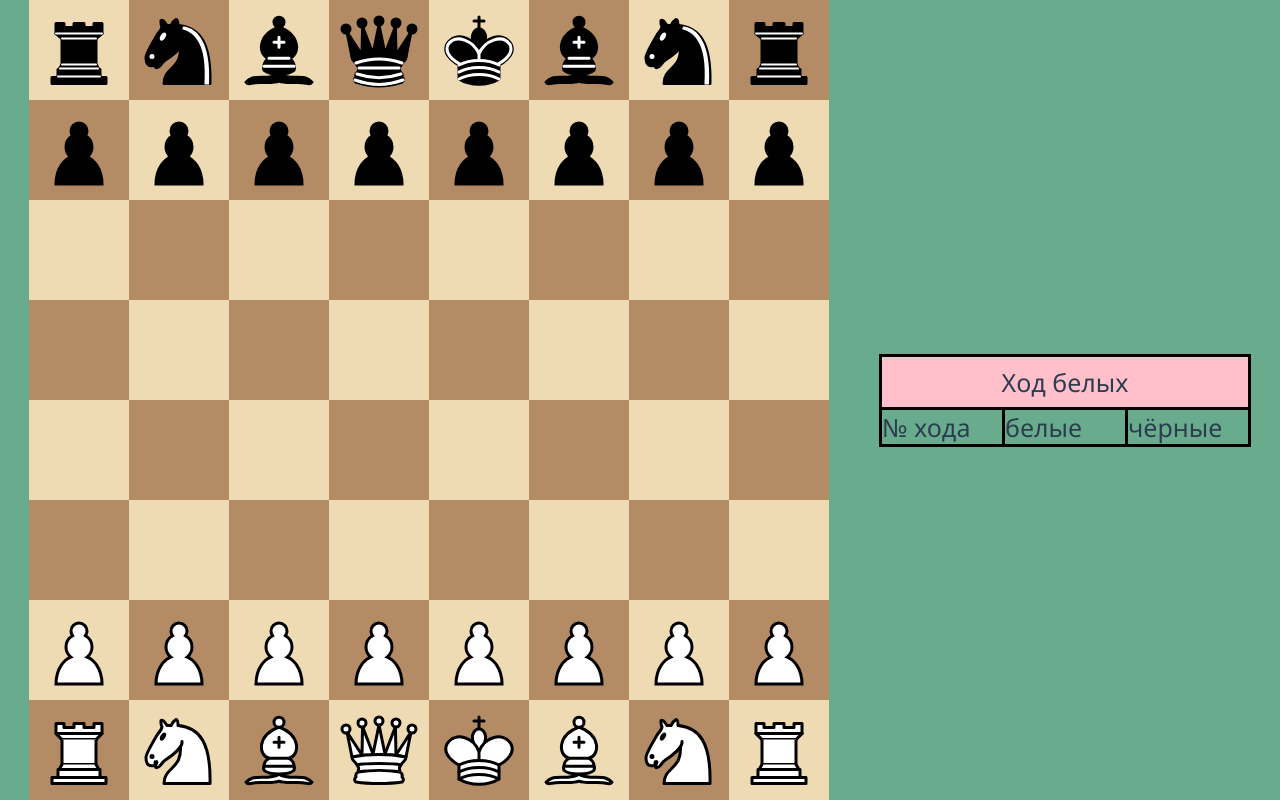
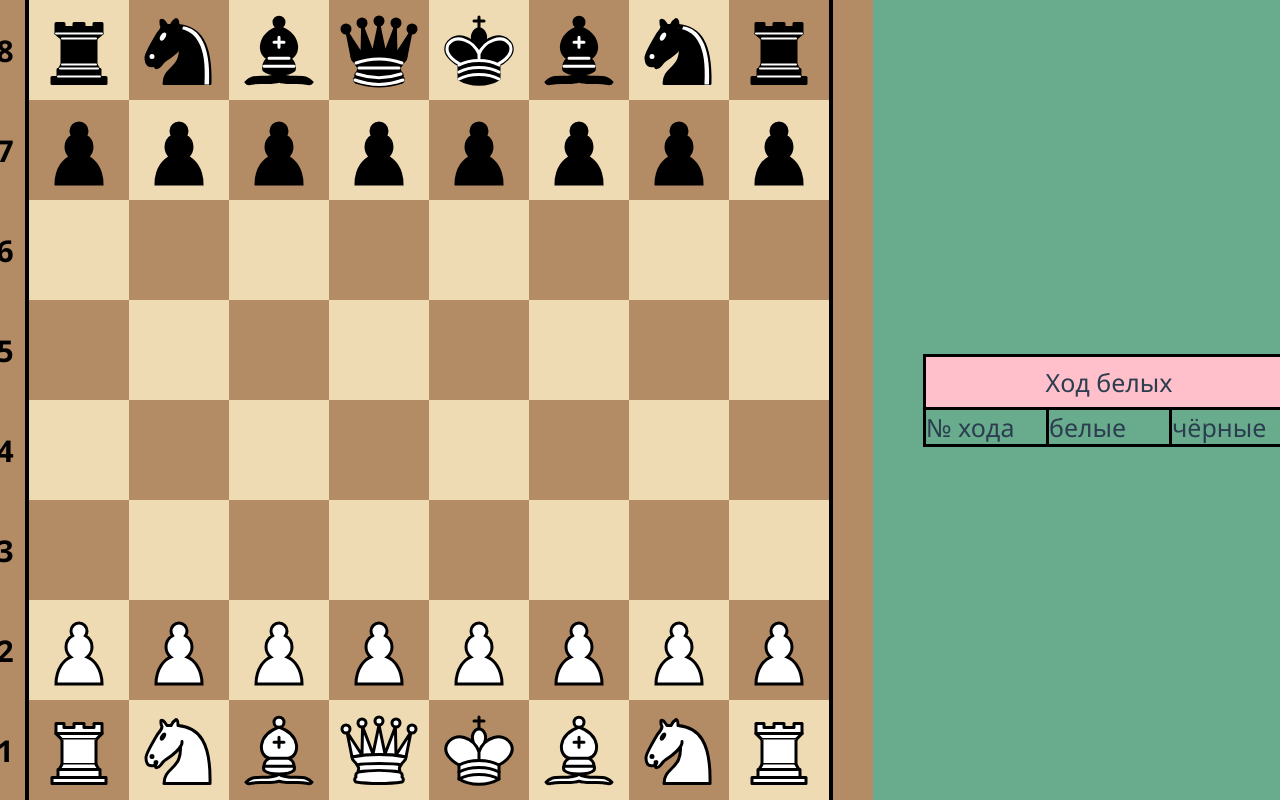
Before and after one commit to Aleks-Kar/simple-chess, a Vue app: page / in a window 1280 px wide. Built offline with nearby package versions, Linux system fonts and the light colour scheme.

Commit message:
add: board marking

```diff
--- a/src/components/TheBoard.vue
+++ b/src/components/TheBoard.vue
@@ -15,8 +15,12 @@ onMounted(() => {
 </script>
 
 <template>
-  <div class="info"></div>
   <div class="board">
+    <div class="board_naming_vertical">
+      <div v-for="number in '87654321'">{{ number }}</div>
+    </div>
+    <div>
+      <div class="board__field">
         <div v-for="(_, y) in 8" class="board__row">
           <MySquare
             v-for="(_, x) in 8"
@@ -25,18 +29,85 @@ onMounted(() => {
             :index="x + y * 8" />
         </div>
       </div>
+      <div class="board_naming_horizontal">
+        <div v-for="char in 'ABCDEFGH'">{{ char }}</div>
+      </div>
+    </div>
+  </div>
 </template>
 
 <style>
 .board {
   display: flex;
+  flex-direction: row;
+  justify-content: center;
+  align-items: center;
+  background-color: hsl(29, 34%, 55%);
+}
+
+.board__field {
+  display: flex;
+  justify-content: center;
+  align-items: center;
   flex-wrap: wrap;
   width: 800px;
   height: 800px;
+  margin-top: 40px;
+  margin-right: 40px;
+  border: 4px solid black;
   user-select: none;
 }
 
 .board__row {
   display: flex;
 }
+
+.board_naming_horizontal {
+  display: flex;
+  justify-content: flex-start;
+  width: 800px;
+  color: black;
+  /* background-color: blue; */
+}
+
+.board_naming_horizontal > div {
+  text-align: center;
+  width: 20px;
+  height: 40px;
+  line-height: 40px;
+  font-size: 30px;
+  font-weight: bold;
+}
+
+.board_naming_horizontal > div:first-child {
+  margin-left: 40px;
+}
+
+.board_naming_horizontal > div + div {
+  margin-left: 80px;
+}
+
+.board_naming_vertical {
+  /* display: flex; */
+  /* justify-content: flex-start; */
+  height: 800px;
+  color: black;
+}
+
+.board_naming_vertical > div {
+  text-align: center;
+  width: 40px;
+  height: 40px;
+  /* line-height: 40px; */
+  font-size: 30px;
+  font-weight: bold;
+}
+
+.board_naming_vertical > div:first-child {
+  margin-top: 30px;
+}
+
+.board_naming_vertical > div + div {
+  margin-top: 60px;
+}
 </style>
--- a/src/components/TheNotation.vue
+++ b/src/components/TheNotation.vue
@@ -38,9 +38,9 @@ const props = defineProps<{
 
 .notation__table {
   display: flex;
+  flex-direction: row;
   justify-content: center;
   align-items: center;
-  flex-direction: row;
 }
 
 .notation__table_first-column,
```
Lines whose indentation alone changed are shown as unchanged.
